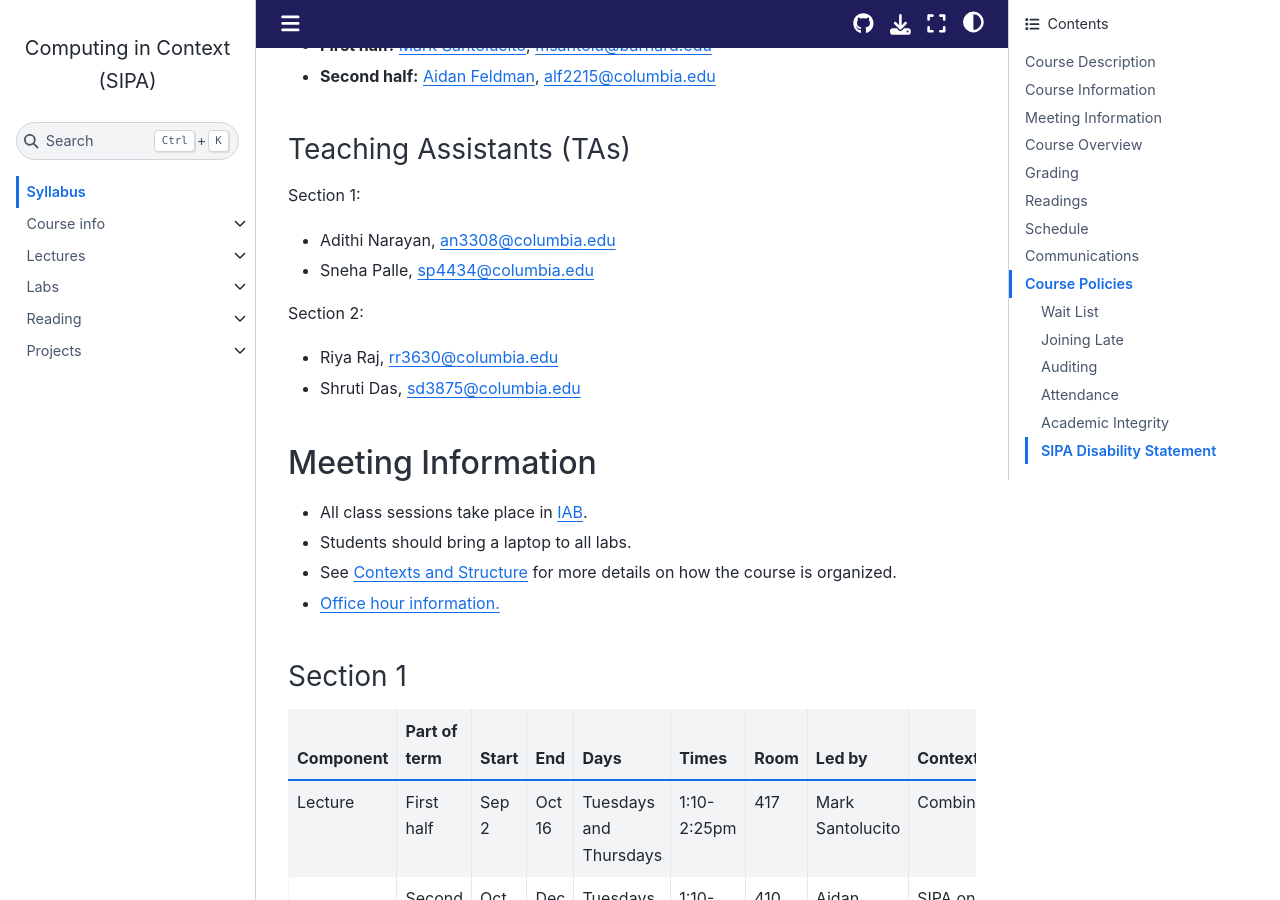
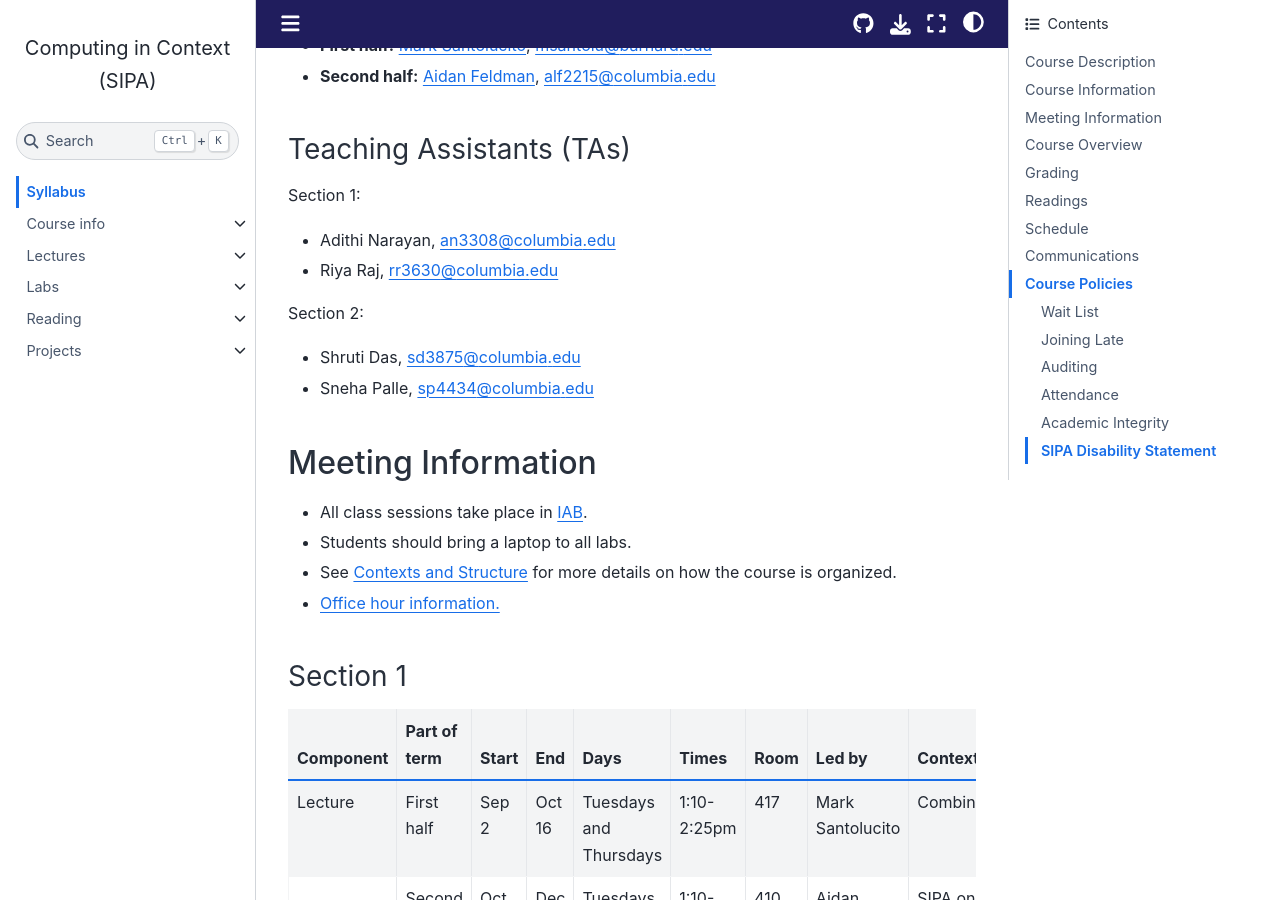
Before and after one commit to afeld/computing-in-context, a Jupyter Book: the page built from index.md, in a window 1280 px wide and 900 px high, scrolled down 985 px. Built offline with Jupyter Book 1.0.4 settings and Sphinx 7.4.7 and the Sphinx Book theme 1.1.4, drawn with Linux system fonts in a browser that asks for light colours; pages that are not in the unit, such as notebooks, are missing from menus; comment, search, counter and statistics services are not loaded.

Commit message:
swap TA sections

```diff
--- a/index.md
+++ b/index.md
@@ -26,12 +26,12 @@ This introductory course will explore computing concepts and coding in the conte
 Section 1:
 
 - Adithi Narayan, an3308@columbia.edu
-- Sneha Palle, sp4434@columbia.edu
+- Riya Raj, rr3630@columbia.edu
 
 Section 2:
 
-- Riya Raj, rr3630@columbia.edu
 - Shruti Das, sd3875@columbia.edu
+- Sneha Palle, sp4434@columbia.edu
 
 ## Meeting Information
 
```
